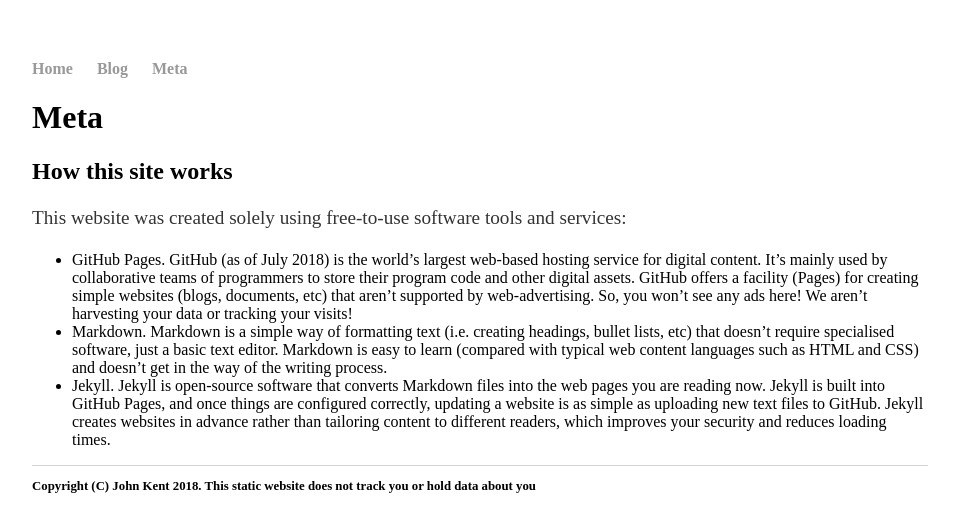
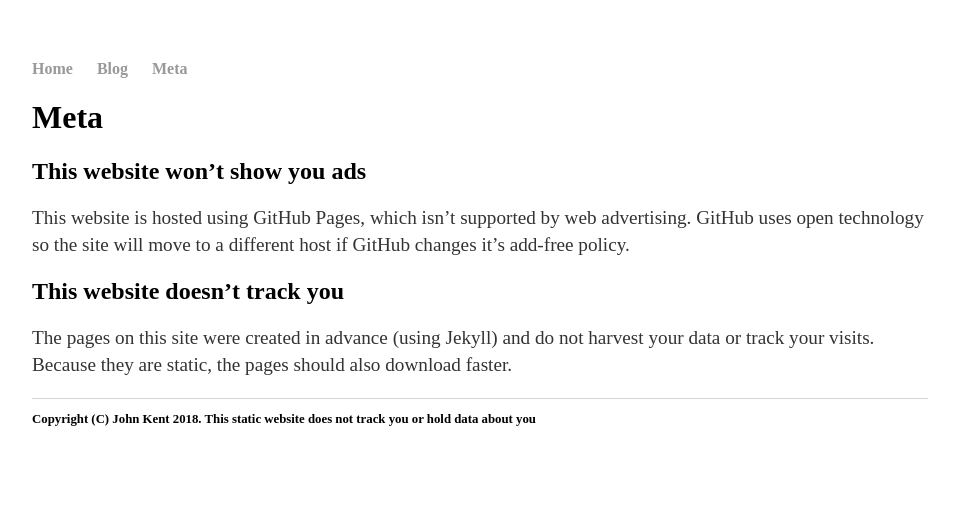
Before and after one commit to KineticLensman/KineticLensman.github.io, a Jekyll site: the page built from meta.md, in a window 1280 px wide. Shown: the top 532 px of the page, without its empty margins (160-1119 px from the left). Built offline with Jekyll 4.4.1, drawn with Linux system fonts in a browser that asks for light colours.

Commit message:
Update meta.md

```diff
--- a/meta.md
+++ b/meta.md
@@ -3,8 +3,10 @@
 title: Meta
 ---
 
-## How this site works
-This website was created solely using free-to-use software tools and services:
-* GitHub Pages. GitHub (as of July 2018) is the world's largest web-based hosting service for digital content. It's mainly used by collaborative teams of programmers to store their program code and other digital assets. GitHub offers a facility (Pages) for creating simple websites (blogs, documents, etc) that aren't supported by web-advertising. So, you won't see any ads here! We aren't harvesting your data or tracking your visits!
-* Markdown.  Markdown is a simple way of formatting text (i.e. creating headings, bullet lists, etc) that doesn't require specialised software, just a basic text editor. Markdown is easy to learn (compared with typical web content languages such as HTML and CSS) and doesn't get in the way of the writing process.
-* Jekyll. Jekyll is open-source software that converts Markdown files into the web pages you are reading now. Jekyll is built into GitHub Pages, and once things are configured correctly, updating a website is as simple as uploading new text files to GitHub. Jekyll creates websites in advance rather than tailoring content to different readers, which improves your security and reduces loading times.
+## This website won't show you ads
+
+This website is hosted using GitHub Pages, which isn't supported by web advertising. GitHub uses open technology so the site will move to a different host if GitHub changes it's add-free policy.
+
+## This website doesn't track you
+
+The pages on this site were created in advance (using Jekyll) and do not harvest your data or track your visits.  Because they are static, the pages should also download faster.
```
